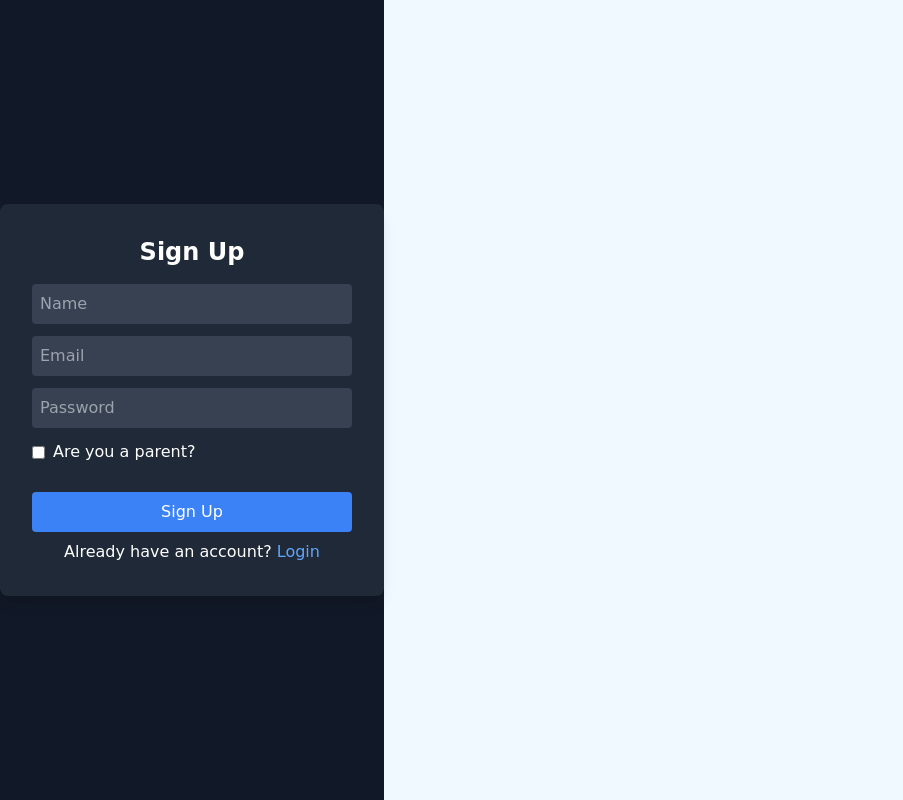
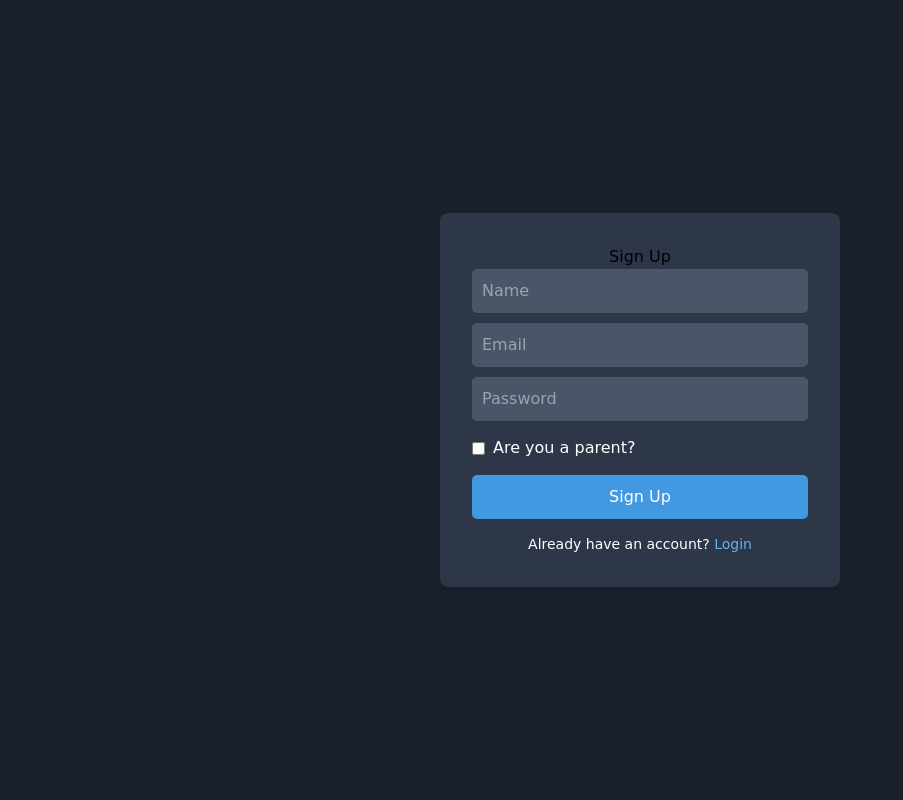
Before and after one commit to yamms2340/NeuroProject, a React (Create React App) app in the folder frontend/: page /signup in a window 1280 px wide. Shown: the whole page, without its empty margins (0-903 px from the left). Built offline with nearby package versions, Linux system fonts and the light colour scheme; no server answers.

Commit message:
Updated the Login and SignUp pages

```diff
--- a/frontend/src/pages/Login.js
+++ b/frontend/src/pages/Login.js
@@ -2,6 +2,8 @@ import React, { useState } from "react";
 import { Link, useNavigate } from "react-router-dom";
 import { ToastContainer } from "react-toastify";
 import { handleError, handleSuccess } from "../utils";
+import "./LoginPage.css"; // Import the CSS file
+
 export default function Login() {
   const [loginInfo, setLoginInfo] = useState({
     email: "",
@@ -19,17 +21,14 @@ export default function Login() {
     e.preventDefault();
     const { email, password } = loginInfo;
 
-
     if (!email || !password) {
       return handleError("Email and password are required");
     }
 
     try {
       const response = await fetch("http://localhost:8080/login", {
-        method: "PUT", // Changed from POST to PUT
-        headers: {
-          "Content-Type": "application/json",
-        },
+        method: "PUT",
+        headers: { "Content-Type": "application/json" },
         body: JSON.stringify({ email, password }),
       });
 
@@ -40,48 +39,29 @@ export default function Login() {
         localStorage.setItem("isParent", result.user.isParent);
         localStorage.setItem("mailMapped", result.user.mailMapped);
         console.log("Redirecting to home...");
-        window.location.href = "/homepage"; // Redirects to the home page
+        window.location.href = "/homepage";
       } else {
-      alert("Invalid credentials..")
+        alert("Invalid credentials..");
       }
     } catch (err) {
-        alert("Invalid credentials..")
+      alert("Invalid credentials..");
       console.error("Login error:", err);
       handleError(err.message);
     }
   };
 
   return (
-    <div className="min-h-screen flex justify-center items-center bg-gray-900 text-white">
-      <form onSubmit={handleLogin} className="bg-gray-800 p-8 rounded-lg w-96 shadow-lg">
-        <h2 className="text-2xl font-bold mb-4 text-center">Login</h2>
+    <div className="LoginPage-login-container">
+      <form onSubmit={handleLogin} className="LoginPage-login-form">
+        <h2 className="LoginPage-title">Login</h2>
+          <div className="LoginPagebutton-login-container">
+            <input type="email" name="email" placeholder="Email" value={loginInfo.email} onChange={handleChange} required />
+            <input type="password" name="password" placeholder="Password" value={loginInfo.password} onChange={handleChange} required />
+            <button type="submit">Login</button>
+          </div>
 
-        <input
-          type="email"
-          name="email"
-          placeholder="Email"
-          value={loginInfo.email}
-          onChange={handleChange}
-          className="w-full p-2 mb-3 rounded bg-gray-700 focus:outline-none"
-          required
-        />
-
-        <input
-          type="password"
-          name="password"
-          placeholder="Password"
-          value={loginInfo.password}
-          onChange={handleChange}
-          className="w-full p-2 mb-3 rounded bg-gray-700 focus:outline-none"
-          required
-        />
-
-        <button type="submit" className="w-full p-2 mt-4 bg-blue-500 rounded hover:bg-blue-600">
-          Login
-        </button>
-
-        <span className="block text-center mt-2">
-          Don't have an account? <Link to="/signup" className="text-blue-400">Sign Up</Link>
+          <span className="LoginPage-switch-auth">
+          Don't have an account? <Link to="/signup">Sign Up</Link>
         </span>
       </form>
     </div>
--- /dev/null
+++ b/frontend/src/pages/LoginPage.css
@@ -0,0 +1,54 @@
+.LoginPage-login-container {
+    width: 100vw;
+    height: 100vh;
+    display: flex;
+    justify-content: center;
+    align-items: center;
+    background-color: #1a202c;
+  }
+
+  .LoginPage-login-form {
+    background: #2d3748;
+    padding: 2rem;
+    border-radius: 8px;
+    width: 100%;
+    max-width: 400px;
+    text-align: center;
+    box-shadow: 0px 4px 6px rgba(0, 0, 0, 0.1);
+  }
+
+  .LoginPage-title {
+    color: #ffffff;
+    font-size: 24px;
+    margin-bottom: 16px;
+  }
+
+  .LoginPagebutton-login-container input {
+    width: 100%;
+    padding: 10px;
+    margin-bottom: 10px;
+    border: none;
+    border-radius: 5px;
+    background: #4a5568;
+    color: white;
+  }
+
+  .LoginPagebutton-login-container button {
+    width: 100%;
+    padding: 10px;
+    background: #4299e1;
+    color: white;
+    border: none;
+    border-radius: 5px;
+    cursor: pointer;
+  }
+
+
+  .LoginPage-switch-auth {
+    margin-top: 10px;
+    color: #a0aec0;
+  }
+
+  .LoginPage-switch-auth a {
+    color: #63b3ed;
+  }
--- /dev/null
+++ b/frontend/src/pages/SignUpPage.css
@@ -0,0 +1,85 @@
+/* Main container */
+.signup-container {
+    width: 100vw;
+    height: 100vh;
+    display: flex;
+    justify-content: center;
+    align-items: center;
+    background-color: #1a202c;
+}
+
+/* Signup Form */
+.signup-form {
+    background: #2d3748;
+    padding: 2rem;
+    border-radius: 8px;
+    width: 100%;
+    max-width: 400px;
+    text-align: center;
+    box-shadow: 0px 4px 6px rgba(0, 0, 0, 0.1);
+}
+
+/* Input Fields */
+.signup-input-container {
+    display: flex;
+    flex-direction: column;
+    gap: 10px;
+    margin-bottom: 15px;
+}
+
+.signup-input-container input {
+    width: 100%;
+    padding: 10px;
+    border: none;
+    border-radius: 5px;
+    background: #4a5568;
+    color: white;
+    outline: none;
+}
+
+/* Checkbox */
+.signup-checkbox-container {
+    display: flex;
+    align-items: center;
+    gap: 8px;
+    color: white;
+    margin-bottom: 15px;
+}
+
+.signup-checkbox-container input {
+    cursor: pointer;
+}
+
+/* Signup Button */
+.signup-button {
+    width: 100%;
+    padding: 10px;
+    background: #4299e1;
+    color: white;
+    border: none;
+    border-radius: 5px;
+    cursor: pointer;
+    font-size: 16px;
+    transition: background 0.3s;
+}
+
+.signup-button:hover {
+    background: #3182ce;
+}
+
+/* Switch Auth Link */
+.signup-switch-auth {
+    display: block;
+    margin-top: 15px;
+    color: white;
+    font-size: 14px;
+}
+
+.signup-switch-auth a {
+    color: #63b3ed;
+    text-decoration: none;
+}
+
+.signup-switch-auth a:hover {
+    text-decoration: underline;
+}
--- a/frontend/src/pages/Signup.js
+++ b/frontend/src/pages/Signup.js
@@ -1,18 +1,19 @@
 import React, { useState } from "react";
 import { Link, useNavigate } from "react-router-dom";
 import { handleError, handleSuccess } from "../utils";
+import "./SignUpPage.css"; // Updated file name for consistency
 
 export default function Signup() {
   const [signupInfo, setSignupInfo] = useState({
     name: "",
     email: "",
     password: "",
-    isLogin: false,
     isParent: false,
     childEmail: "",
     childPassword: "",
   });
   const navigate = useNavigate();
+
   const handleChange = (e) => {
     const { name, value, type, checked } = e.target;
     setSignupInfo((prev) => ({
@@ -38,7 +39,6 @@ export default function Signup() {
       });
 
       const result = await response.json();
-      console.log(result)
       if (result.message === "already") {
         alert("You can log in directly");
       }
@@ -59,79 +59,37 @@ export default function Signup() {
   };
 
   return (
-    <div className="min-h-screen flex justify-center items-center bg-gray-900 text-white">
-      <form onSubmit={handleSignup} className="bg-gray-800 p-8 rounded-lg w-96 shadow-lg">
-        <h2 className="text-2xl font-bold mb-4 text-center">Sign Up</h2>
+    <div className="signup-container">
+      <form onSubmit={handleSignup} className="signup-form">
+        <h2 className="signup-title">Sign Up</h2>
 
-        <input
-          type="text"
-          name="name"
-          placeholder="Name"
-          value={signupInfo.name}
-          onChange={handleChange}
-          className="w-full p-2 mb-3 rounded bg-gray-700 focus:outline-none"
-          required
-        />
+        {/* Input Fields */}
+        <div className="signup-input-container">
+          <input type="text" name="name" placeholder="Name" value={signupInfo.name} onChange={handleChange} required />
+          <input type="email" name="email" placeholder="Email" value={signupInfo.email} onChange={handleChange} required />
+          <input type="password" name="password" placeholder="Password" value={signupInfo.password} onChange={handleChange} required />
+        </div>
 
-        <input
-          type="email"
-          name="email"
-          placeholder="Email"
-          value={signupInfo.email}
-          onChange={handleChange}
-          className="w-full p-2 mb-3 rounded bg-gray-700 focus:outline-none"
-          required
-        />
-
-        <input
-          type="password"
-          name="password"
-          placeholder="Password"
-          value={signupInfo.password}
-          onChange={handleChange}
-          className="w-full p-2 mb-3 rounded bg-gray-700 focus:outline-none"
-          required
-        />
-        <div className="flex items-center mb-3">
-          <input
-            type="checkbox"
-            name="isParent"
-            checked={signupInfo.isParent} // ✅ Boolean value
-            onChange={handleChange}
-            className="mr-2"
-          />
+        {/* Checkbox */}
+        <div className="signup-checkbox-container">
+          <input type="checkbox" name="isParent" checked={signupInfo.isParent} onChange={handleChange} />
           <label>Are you a parent?</label>
         </div>
+
+        {/* Child Fields */}
         {signupInfo.isParent && (
-          <>
-            <input
-              type="email"
-              name="childEmail"
-              placeholder="Enter your child's email"
-              value={signupInfo.childEmail}
-              onChange={handleChange}
-              className="w-full p-2 mb-3 rounded bg-gray-700 focus:outline-none"
-              required
-            />
-
-            <input
-              type="password"
-              name="childPassword"
-              placeholder="Enter your child's password"
-              value={signupInfo.childPassword}
-              onChange={handleChange}
-              className="w-full p-2 mb-3 rounded bg-gray-700 focus:outline-none"
-              required
-            />
-          </>
+          <div className="signup-input-container">
+            <input type="email" name="childEmail" placeholder="Child's Email" value={signupInfo.childEmail} onChange={handleChange} required />
+            <input type="password" name="childPassword" placeholder="Child's Password" value={signupInfo.childPassword} onChange={handleChange} required />
+          </div>
         )}
 
-        <button type="submit" className="w-full p-2 mt-4 bg-blue-500 rounded hover:bg-blue-600">
-          Sign Up
-        </button>
+        {/* Signup Button */}
+        <button type="submit" className="signup-button">Sign Up</button>
 
-        <span className="block text-center mt-2">
-          Already have an account? <Link to="/login" className="text-blue-400">Login</Link>
+        {/* Login Redirect */}
+        <span className="signup-switch-auth">
+          Already have an account? <Link to="/login">Login</Link>
         </span>
       </form>
     </div>
```
